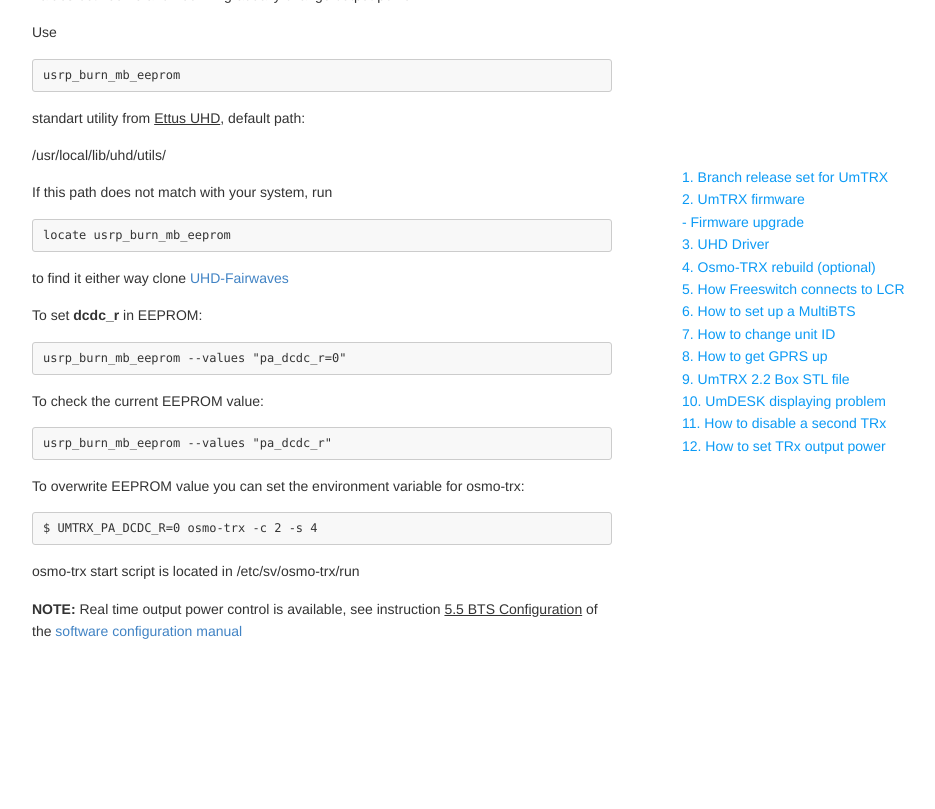
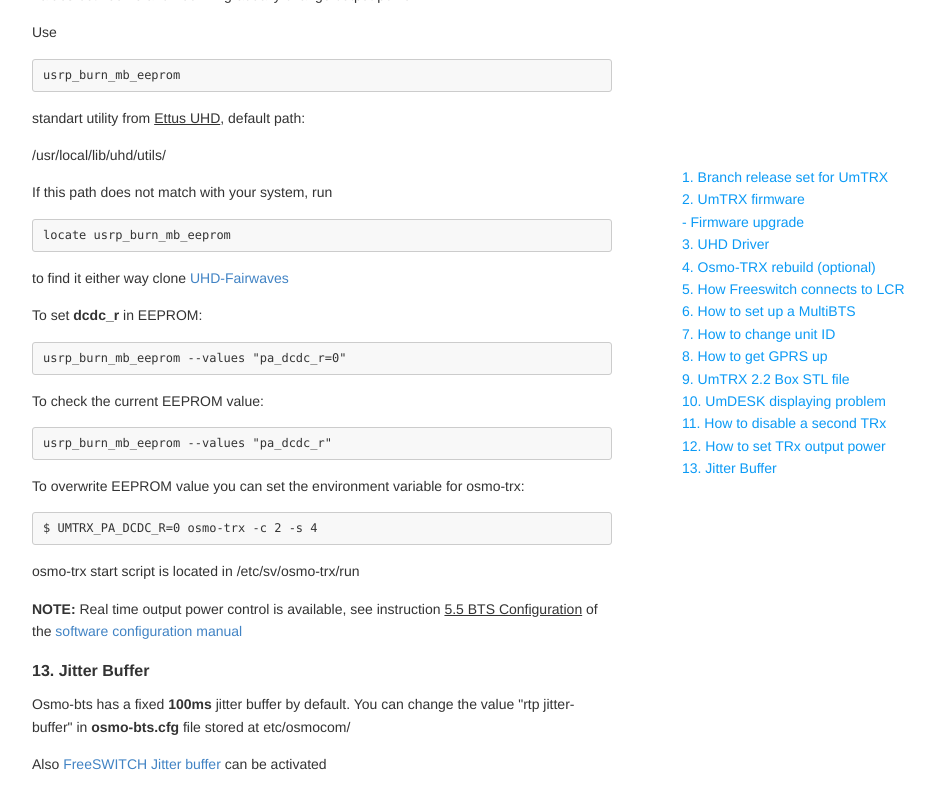
Before and after one commit to fairwaves/um-docs, a Jekyll site: the page how_to's.html, which Jekyll copies as it is, in a window 1280 px wide and 900 px high, scrolled down 11651 px. Shown: the top 809 px of the window, without its empty margins (248-1183 px from the left). Built offline with Jekyll 4.4.1, drawn with Linux system fonts in a browser that asks for light colours; before the commit the page ends 12419 px from its top, so only the background shows below that.

Commit message:
Jitter Buffer added

```diff
--- a/how_to's.html
+++ b/how_to's.html
@@ -57,6 +57,7 @@
         <a href="#10. UmDESK displaying problem">10. UmDESK displaying problem</a>
         <a href="#11. How to disable a second TRx">11. How to disable a second TRx</a>
         <a href="#12. How to set TRx output power">12. How to set TRx output power</a>
+		<a href="#13. Jitter Buffer">13. Jitter Buffer</a>
 
 		</ul>
       </div>
@@ -913,7 +914,8 @@ cd ..
 
 <p><strong>NOTE:</strong> Real time output power control is available, see instruction  <u>5.5 BTS Configuration</u> of the <a href="https://fairwaves.co/docs/soft_conf.html">software configuration manual</a>
 
-
-
+<a name="13. Jitter Buffer"></a><h4>13. Jitter Buffer<a class="anchorlink" href="#13. Jitter Buffer"></a></h4>
+<p>Osmo-bts has a fixed <strong>100ms</strong> jitter buffer by default. You can change the value "rtp jitter-buffer" in <strong>osmo-bts.cfg</strong> file stored at <em>etc/osmocom/</em></p>
+<p>Also <a href="https://wiki.freeswitch.org/wiki/Jitterbuffer">FreeSWITCH Jitter buffer</a> can be activated </p>
 </body>
 </html>
```
Also changed, not shown: markdown/How to.markdown (+7 -0 lines).
